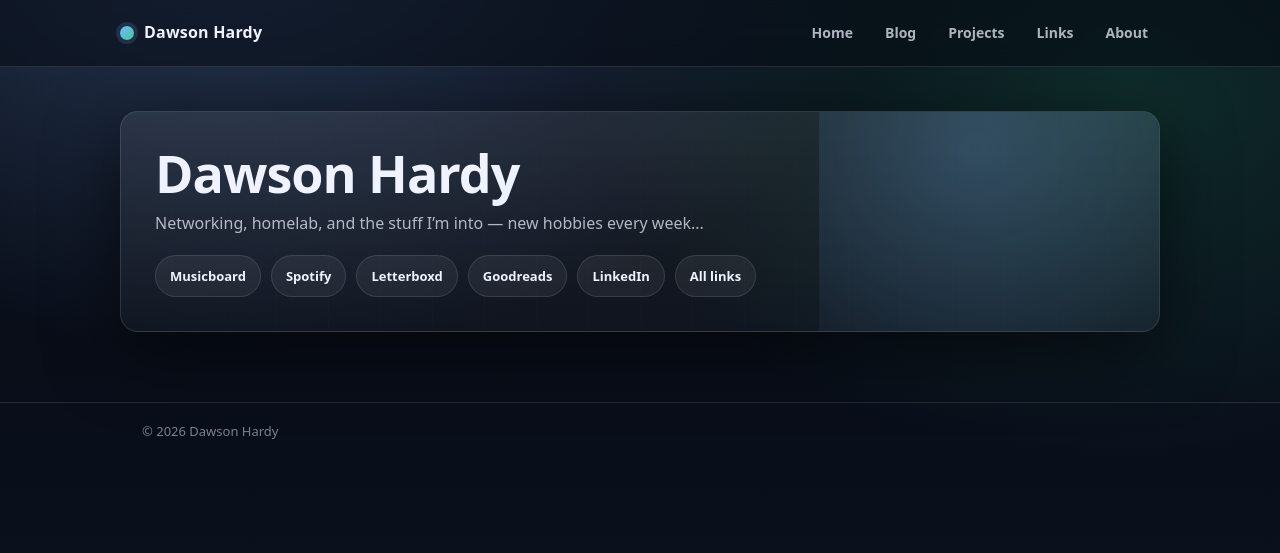
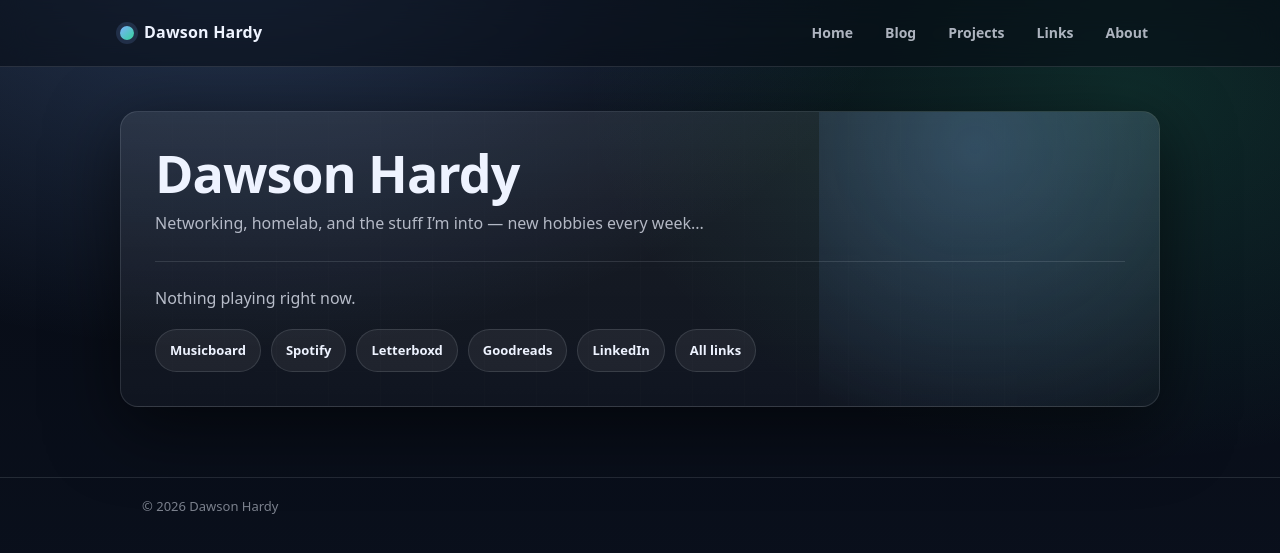
Before and after one commit to dawshardy/dawsonhardy.github.io, a Jekyll site: the page built from index.md, in a window 1280 px wide. Shown: the top 553 px of the page. Built offline with Jekyll 4.4.1, drawn with Linux system fonts in a browser that asks for light colours.

Commit message:
Update index.md

```diff
--- a/index.md
+++ b/index.md
@@ -6,6 +6,9 @@ title: Home
 <div class="home-hero">
   <h1>Dawson Hardy</h1>
   <p>Networking, homelab, and the stuff I’m into — new hobbies every week... </p>
+
+  <hr>
+<div id="spotify-now"></div>
 
   <div class="links-row">
     <a class="btn" href="https://musicboard.app/dawshardy" target="_blank" rel="noopener">Musicboard</a>
```
